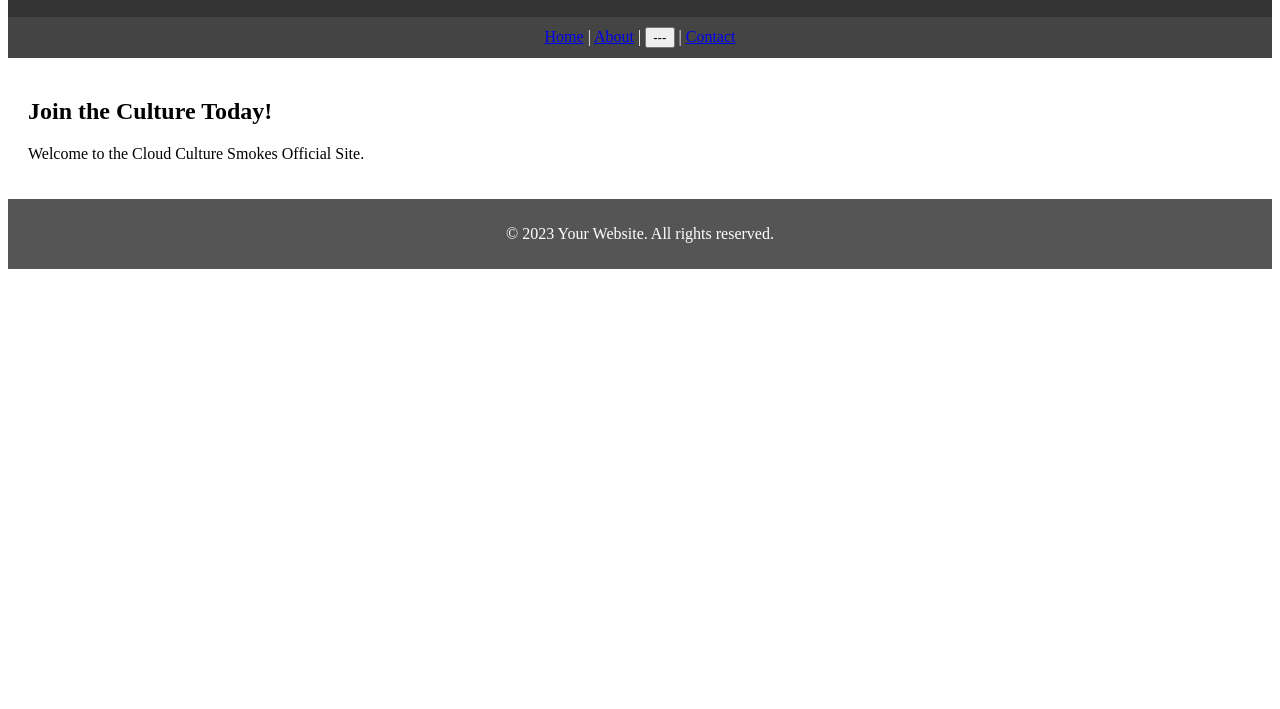
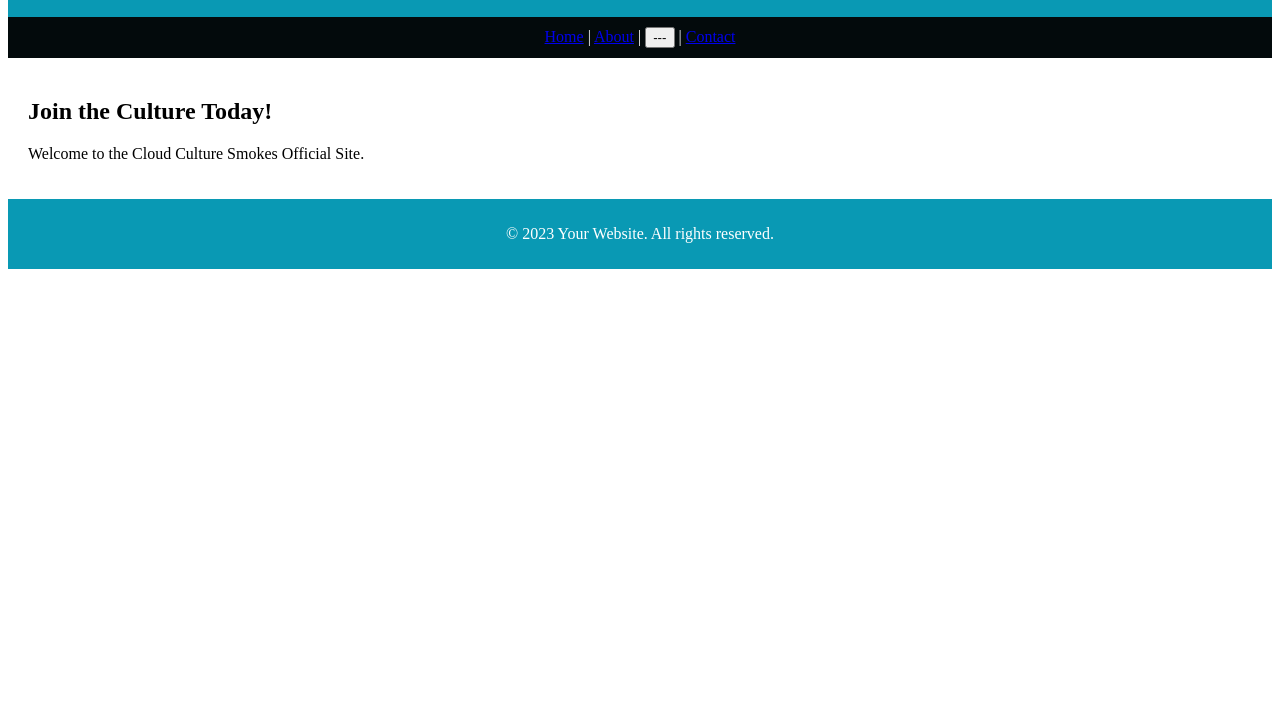
Before and after one commit to VladSimonyan/Web, a plain HTML site: page index.html in a window 1280 px wide. Shown: the part 91-800 px from the top of the page. Drawn offline with Linux system fonts and the light colour scheme.

Commit message:
color change

```diff
--- a/styles.css
+++ b/styles.css
@@ -1,7 +1,7 @@
 /* styles.css */
 /* Apply styles to the header */
 header {
-    background-color: #333;
+    background-color: #0999b4;
     color: #fff;
     padding: 10px;
     text-align: center;
@@ -9,7 +9,7 @@ header {
 
 /* Apply styles to the navigation bar */
 nav {
-    background-color: #444;
+    background-color: #030a0c;
     color: #fff;
     padding: 10px;
     text-align: center;
@@ -22,7 +22,7 @@ section {
 
 /* Apply styles to the footer */
 footer {
-    background-color: #555;
+    background-color: #0999b4;
     color: #fff;
     padding: 10px;
     text-align: center;
```
